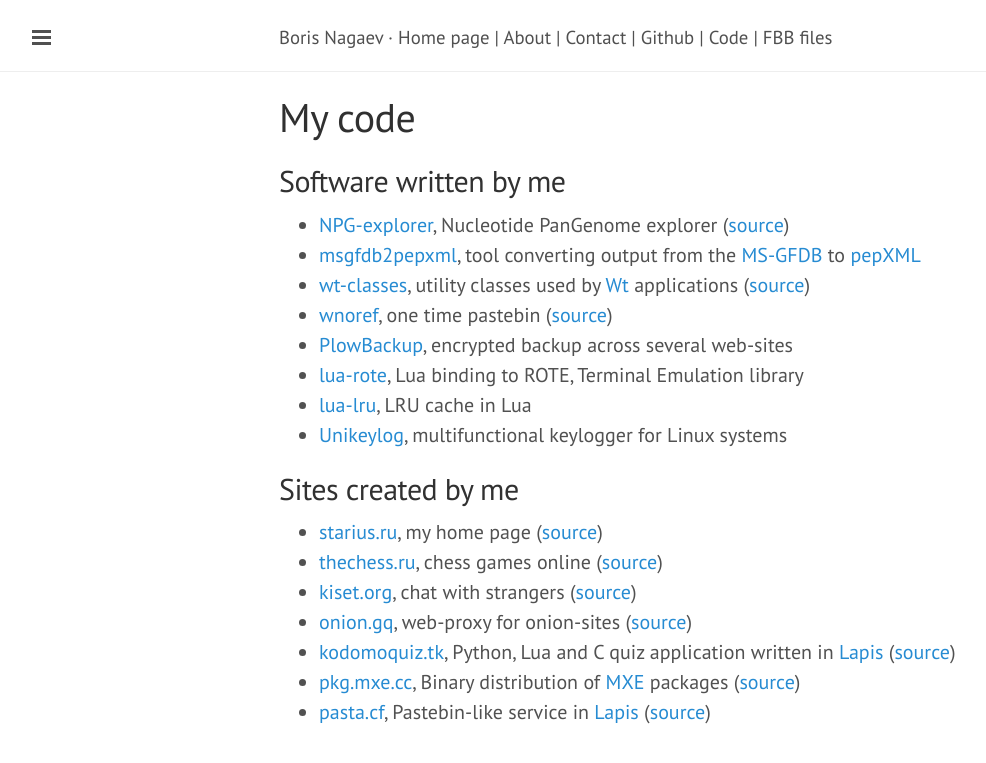
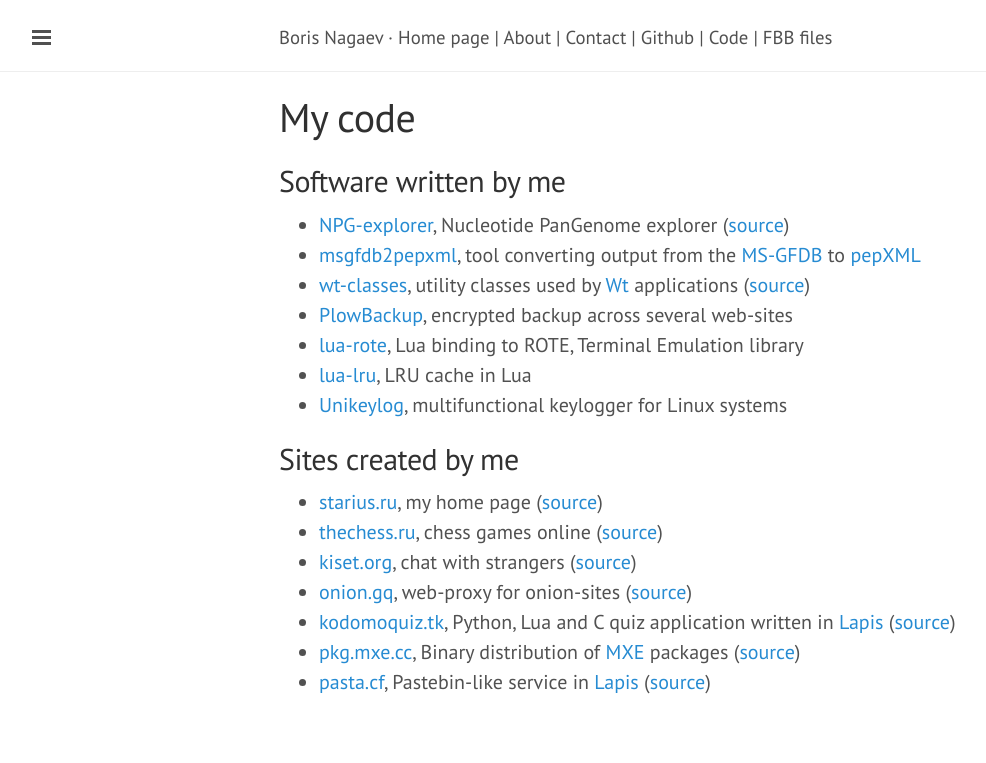
Before and after one commit to starius/starius.github.io, a Jekyll site: the page built from code.md, in a window 1280 px wide. Shown: the top 763 px of the page, without its empty margins (1-987 px from the left). Built offline with Jekyll 4.4.1, drawn with Linux system fonts in a browser that asks for light colours.

Commit message:
code: -wnoref
Superseeded by pasta.cf

```diff
--- a/code.md
+++ b/code.md
@@ -11,8 +11,6 @@
     from the [MS-GFDB][msgfdb] to [pepXML][pepxml]
  * [wt-classes][wc], utility classes used by
     [Wt][wt] applications ([source][wc-src])
- * [wnoref][wnoref], one time pastebin
-    ([source][wnoref-src])
  * [PlowBackup][plowbackup], encrypted backup across
     several web-sites
  * [lua-rote][lua-rote], Lua binding to ROTE,
@@ -29,8 +27,6 @@
 [wc]: http://starius.ru/wt-classes/reference/
 [wc-src]: https://bitbucket.org/starius/wt-classes
 [wt]: http://webtoolkit.eu
-[wnoref]: http://starius.ru/wnoref/
-[wnoref-src]: https://bitbucket.org/starius/wt-classes/src/tip/examples/wnoref.cpp
 [plowbackup]: https://github.com/starius/config/blob/master/.bin/plowbackup.py
 [lua-rote]: https://starius.github.io/lua-rote/
 [lua-lru]: https://github.com/starius/lua-lru
```
